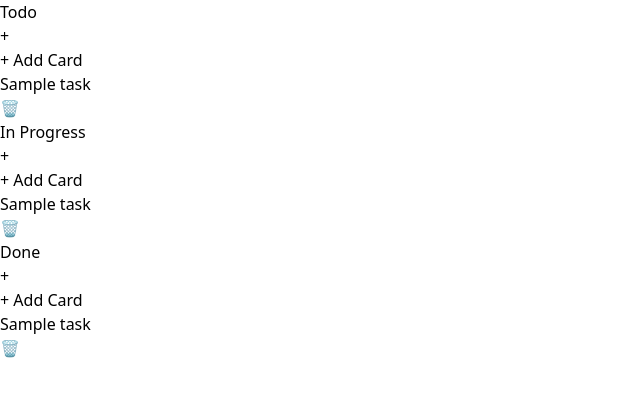
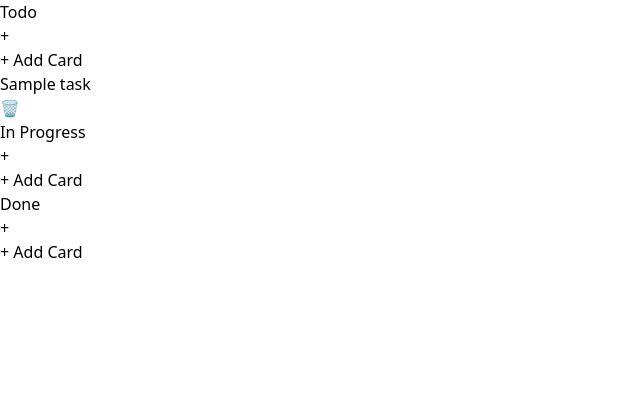
Before and after one commit to AAKANSHA773/Typescript--assignment, a React (Vite) app: page / in a window 1280 px wide. Shown: the top 396 px of the page, without its empty margins (0-640 px from the left). Built offline with nearby package versions, Linux system fonts and the light colour scheme.

Commit message:
add drag and drop functionality using react DND.

```diff
--- a/src/App.tsx
+++ b/src/App.tsx
@@ -1,13 +1,14 @@
 import KanbanBoard from './componemt/kanban/KanbanBoard'
 
+import { DndProvider } from "react-dnd";
+import { HTML5Backend } from "react-dnd-html5-backend";
+
 function App() {
-
-
   return (
-    <>
-<KanbanBoard/>
-    </>
-  )
+    <DndProvider backend={HTML5Backend}>
+      <KanbanBoard />
+    </DndProvider>
+  );
 }
 
-export default App
+export default App;
--- a/src/componemt/kanban/KanbanBoard.tsx
+++ b/src/componemt/kanban/KanbanBoard.tsx
@@ -1,21 +1,126 @@
+import { useState } from "react";
+import KanbanColumn from "./KanbanColumn";
+import type {ColumnType } from "./Type"
 
-import { DndProvider } from "react-dnd";
-import { HTML5Backend } from "react-dnd-html5-backend";
-import KanbanColumn from "./KanbanColumn";
 
 function KanbanBoard() {
+  const [columns, setColumns] = useState<ColumnType[]>([
+    {
+      id: "todo",
+      title: "Todo",
+      color: "bg-blue-600",
+      cards: [{ id: "1", title: "Sample task" }],
+    },
+    {
+      id: "progress",
+      title: "In Progress",
+      color: "bg-orange-500",
+      cards: [],
+    },
+    {
+      id: "done",
+      title: "Done",
+      color: "bg-green-600",
+      cards: [],
+    },
+  ]);
+
+
+  const addCard = (columnId: string) => {
+    const input = prompt("Enter card title");
+    if (!input) return;
+
+    setColumns((prev) =>
+      prev.map((col) =>
+        col.id === columnId
+          ? {
+              ...col,
+              cards: [
+                ...col.cards,
+                { id: Date.now().toString(), title: input },
+              ],
+            }
+          : col
+      )
+    );
+  };
+
+  const deleteCard = (cardId: string, columnId: string) => {
+    setColumns((prev) =>
+      prev.map((col) =>
+        col.id === columnId
+          ? {
+              ...col,
+              cards: col.cards.filter((c) => c.id !== cardId),
+            }
+          : col
+      )
+    );
+  };
+
+  const updateCard = (cardId: string, title: string, columnId: string) => {
+    setColumns((prev) =>
+      prev.map((col) =>
+        col.id === columnId
+          ? {
+              ...col,
+              cards: col.cards.map((c) =>
+                c.id === cardId ? { ...c, title } : c
+              ),
+            }
+          : col
+      )
+    );
+  };
+
+const moveCard = (cardId: string, from: string, to: string) => {
+  if (from === to) return;
+
+  setColumns((prev) => {
+    const sourceColumn = prev.find((col) => col.id === from);
+    const targetColumn = prev.find((col) => col.id === to);
+
+    if (!sourceColumn || !targetColumn) return prev;
+
+    const movedCard = sourceColumn.cards.find((c) => c.id === cardId);
+    if (!movedCard) return prev;
+
+    return prev.map((col) => {
+      // remove from source
+      if (col.id === from) {
+        return {
+          ...col,
+          cards: col.cards.filter((c) => c.id !== cardId),
+        };
+      }
+
+      // add to target
+      if (col.id === to) {
+        return {
+          ...col,
+          cards: [...col.cards, movedCard],
+        };
+      }
+
+      return col;
+    });
+  });
+};
+
   return (
-    <DndProvider backend={HTML5Backend}>
-      <div className="min-h-screen bg-gray-200 flex gap-6 justify-center pt-10 flex-wrap">
-        <KanbanColumn title="Todo" color="bg-blue-600" columnId="todo" />
-        <KanbanColumn title="In Progress" color="bg-orange-500" columnId="progress" />
-        <KanbanColumn title="Done" color="bg-green-600" columnId="done" />
-
-      </div>
-    </DndProvider>
+    <div className="min-h-screen bg-gray-200 flex gap-6 justify-center pt-10 flex-wrap">
+      {columns.map((col) => (
+        <KanbanColumn
+          key={col.id}
+          column={col}
+          moveCard={moveCard}
+          addCard={addCard}
+          deleteCard={deleteCard}
+          updateCard={updateCard}
+        />
+      ))}
+    </div>
   );
 }
 
-
-
-export default KanbanBoard
+export default KanbanBoard;
--- a/src/componemt/kanban/KanbanCard.tsx
+++ b/src/componemt/kanban/KanbanCard.tsx
@@ -1,7 +1,7 @@
 import { useState } from "react";
 import { useDrag } from "react-dnd";
 
-interface CardType {
+export interface CardType {
   id: string;
   title: string;
 }
@@ -16,7 +16,6 @@ interface Props {
 function KanbanCard({ card, columnId, deleteCard, updateCard }: Props) {
   const [edit, setEdit] = useState(false);
   const [text, setText] = useState(card.title);
-
   const [{ isDragging }, drag] = useDrag(() => ({
     type: "CARD",
     item: { id: card.id, columnId },
--- a/src/componemt/kanban/KanbanColumn.tsx
+++ b/src/componemt/kanban/KanbanColumn.tsx
@@ -1,50 +1,53 @@
-import { useState } from "react";
+import { useDrop } from "react-dnd";
+import { useRef, useEffect } from "react";
 import KanbanCard from "./KanbanCard";
+import type { ColumnType } from "./Type";
 
-interface CardType {
-  id: string;
-  title: string;
+interface Props {
+  column: ColumnType;
+  addCard: (columnId: string) => void;
+  deleteCard: (cardId: string, columnId: string) => void;
+  updateCard: (cardId: string, title: string, columnId: string) => void;
+  moveCard: (cardId: string, from: string, to: string) => void;
 }
 
-interface Props {
-  title: string;
-  color: string;
-  columnId: string;
-}
+function KanbanColumn({
+  column,
+  addCard,
+  deleteCard,
+  updateCard,
+  moveCard,
+}: Props) {
 
-function KanbanColumn({ title, color, columnId }: Props) {
-  const [cards, setCards] = useState<CardType[]>([
-    { id: "1", title: "Sample task" },
-  ]);
+  const ref = useRef<HTMLDivElement>(null);
+  const [{ isOver }, drop] = useDrop(() => ({
+    accept: "CARD",
+    drop: (item: { id: string; columnId: string }) => {
+      moveCard(item.id, item.columnId, column.id);
+    },
+    collect: (monitor) => ({
+      isOver: monitor.isOver(),
+    }),
+  }));
 
-  const deleteCard = (cardId: string) => {
-    setCards((prev) => prev.filter((card) => card.id !== cardId));
-  };
 
-  const updateCard = (cardId: string, newTitle: string) => {
-    setCards((prev) =>
-      prev.map((card) =>
-        card.id === cardId ? { ...card, title: newTitle } : card
-      )
-    );
-  };
-
-  const addCard = () => {
-    const input = prompt("Enter card title");
-    if (!input) return;
-
-    setCards((prev) => [
-      ...prev,
-      { id: Date.now().toString(), title: input },
-    ]);
-  };
+  useEffect(() => {
+    if (ref.current) {
+      drop(ref);
+    }
+  }, [drop]);
 
   return (
-    <div className="w-80 bg-gray-100 rounded-xl shadow overflow-hidden m-4">
-      <div className={`${color} text-white px-4 py-3 flex justify-between items-center`}>
-        <h2 className="font-semibold">{title}</h2>
+    <div
+      ref={ref}
+      className={`w-80 bg-gray-100 rounded-xl shadow overflow-hidden m-4 ${
+        isOver ? "bg-green-100" : ""
+      }`}
+    >
+      <div className={`${column.color} text-white px-4 py-3 flex justify-between items-center`}>
+        <h2 className="font-semibold">{column.title}</h2>
         <button
-          onClick={addCard}
+          onClick={() => addCard(column.id)}
           className="bg-white/20 px-2 py-1 rounded hover:bg-white/30"
         >
           +
@@ -52,7 +55,7 @@ function KanbanColumn({ title, color, columnId }: Props) {
       </div>
       <div className="p-3">
         <button
-          onClick={addCard}
+          onClick={() => addCard(column.id)}
           className="w-full border border-dashed border-gray-400 rounded-lg py-2 text-sm hover:bg-gray-200"
         >
           + Add Card
@@ -60,13 +63,13 @@ function KanbanColumn({ title, color, columnId }: Props) {
       </div>
 
       <div className="px-3 pb-4 space-y-3">
-        {cards.map((card) => (
+        {column.cards.map((card) => (
           <KanbanCard
             key={card.id}
             card={card}
-            columnId={columnId}
-            deleteCard={(id) => deleteCard(id)}
-            updateCard={(id, title) => updateCard(id, title)}
+            columnId={column.id}
+            deleteCard={deleteCard}
+            updateCard={updateCard}
           />
         ))}
       </div>
--- /dev/null
+++ b/src/componemt/kanban/Type.tsx
@@ -0,0 +1,11 @@
+export interface CardType {
+  id: string;
+  title: string;
+}
+
+export interface ColumnType {
+  id: string;
+  title: string;
+  color: string;
+  cards: CardType[];
+}
```
